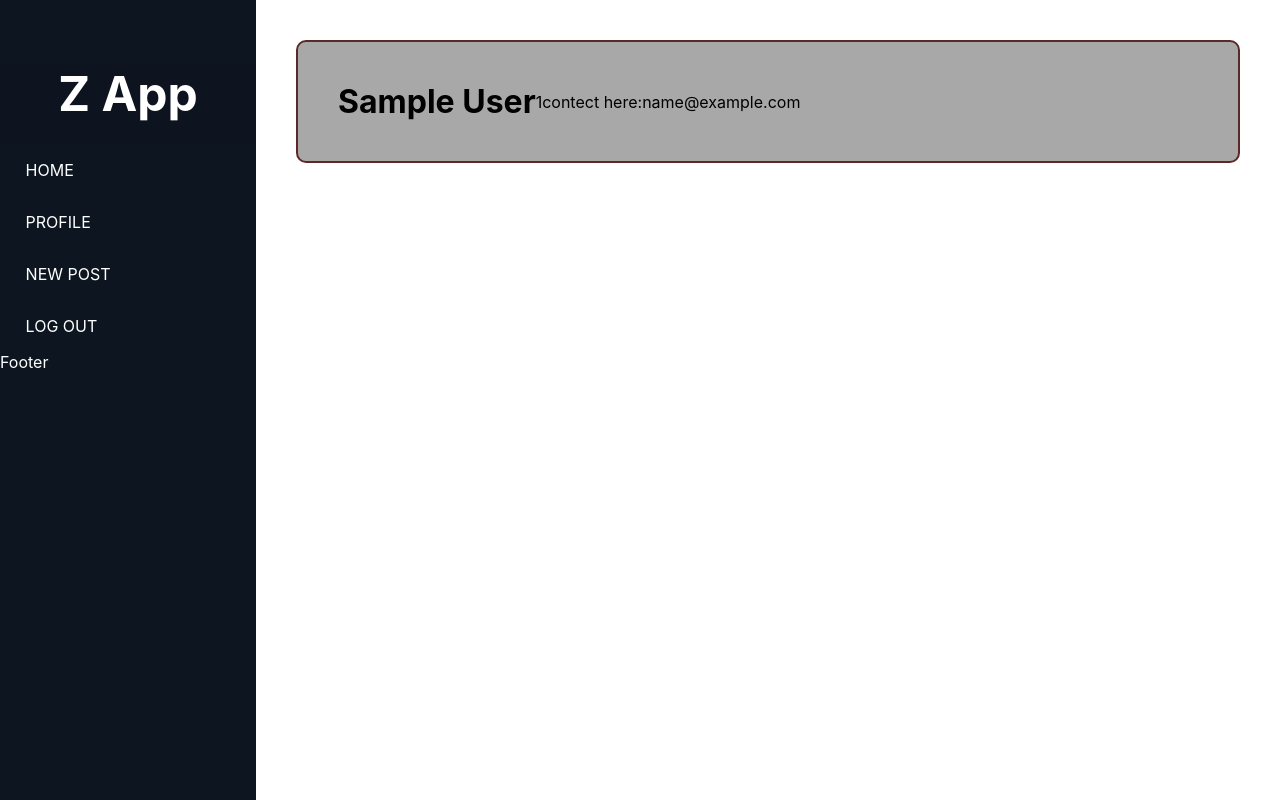
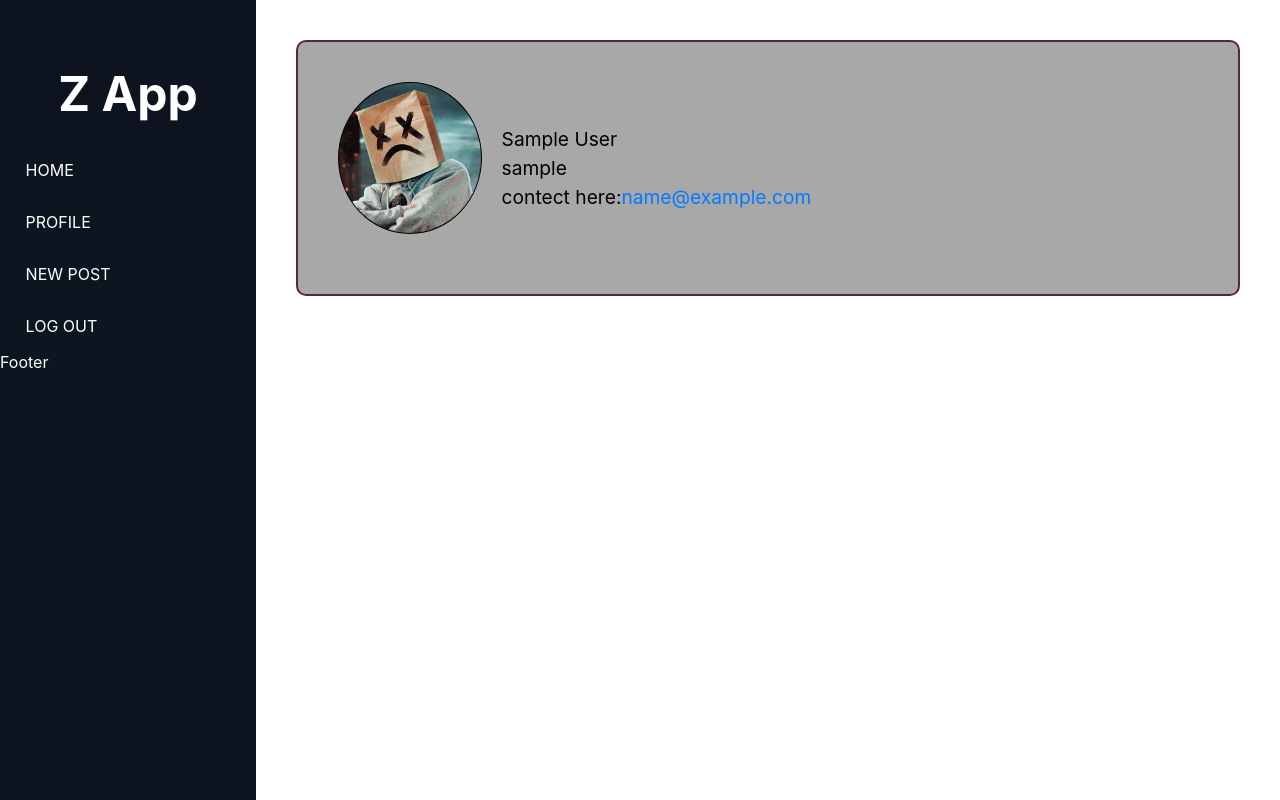
Before and after one commit to ERankushgautam/Z-APP, a React (Create React App) app in the folder frontend/: page /profile in a window 1280 px wide. Built offline with nearby package versions, Linux system fonts and the light colour scheme; sample sign-in values are in the browser's storage.

Commit message:
style change

```diff
--- a/frontend/src/comps/Profile.js
+++ b/frontend/src/comps/Profile.js
@@ -5,15 +5,25 @@ function Profile() {
   console.log(auth);
   return (
     <div className="profile">
+
       <div className="details">
-        <h1>{JSON.parse(auth).name}</h1>
-        <p>{JSON.parse(auth)._id}</p>
+
+      <div className="dp">
+
+      </div>
+
+        <div className="data">
+        <p>{JSON.parse(auth).name}</p>
+        <p>{JSON.parse(auth).gender}</p>
+        <p>{JSON.parse(auth).username}</p>
+        {/* <p>{JSON.parse(auth)._id}</p> */}
         <p>
           contect here:
           <a href={`mailto: ${JSON.parse(auth).mail}`}>
             {JSON.parse(auth).email}
           </a>
         </p>
+        </div>
       </div>
     </div>
   );
```
Also changed, not shown: frontend/src/profile.png (added).
